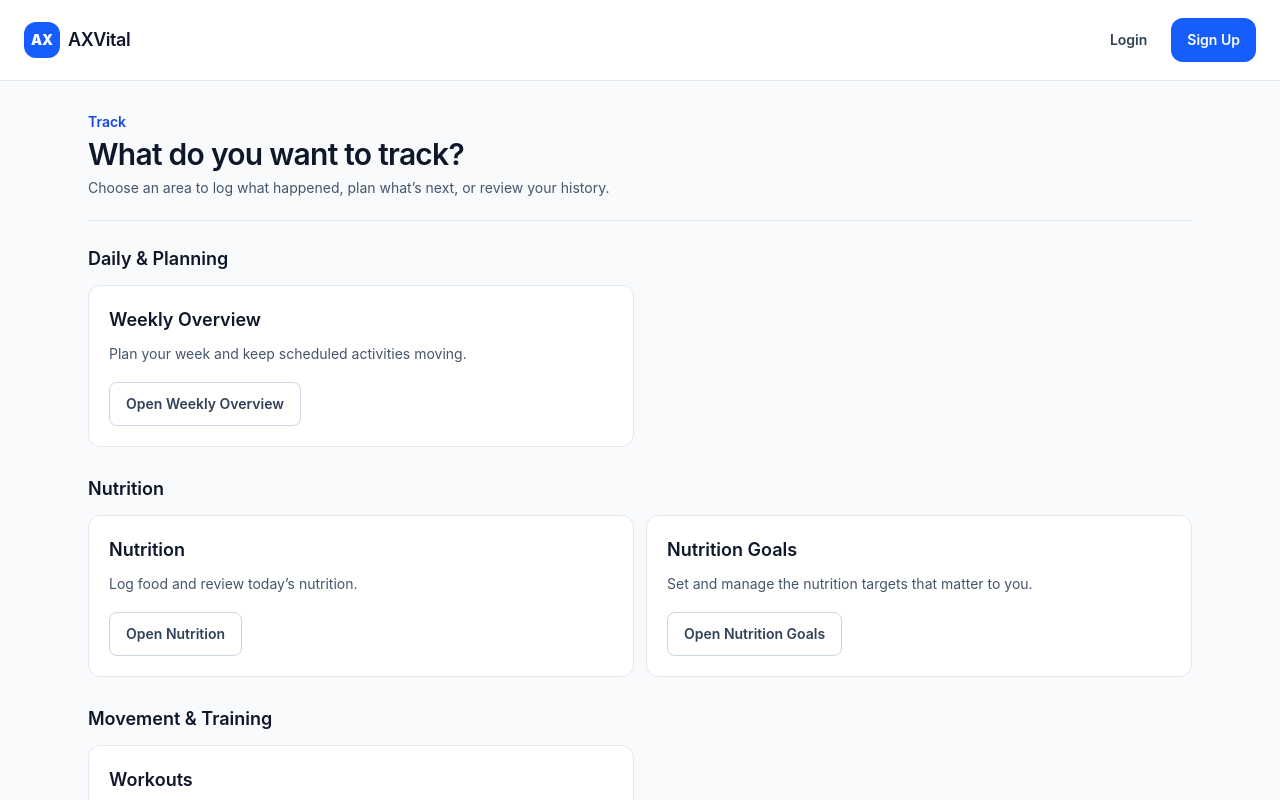
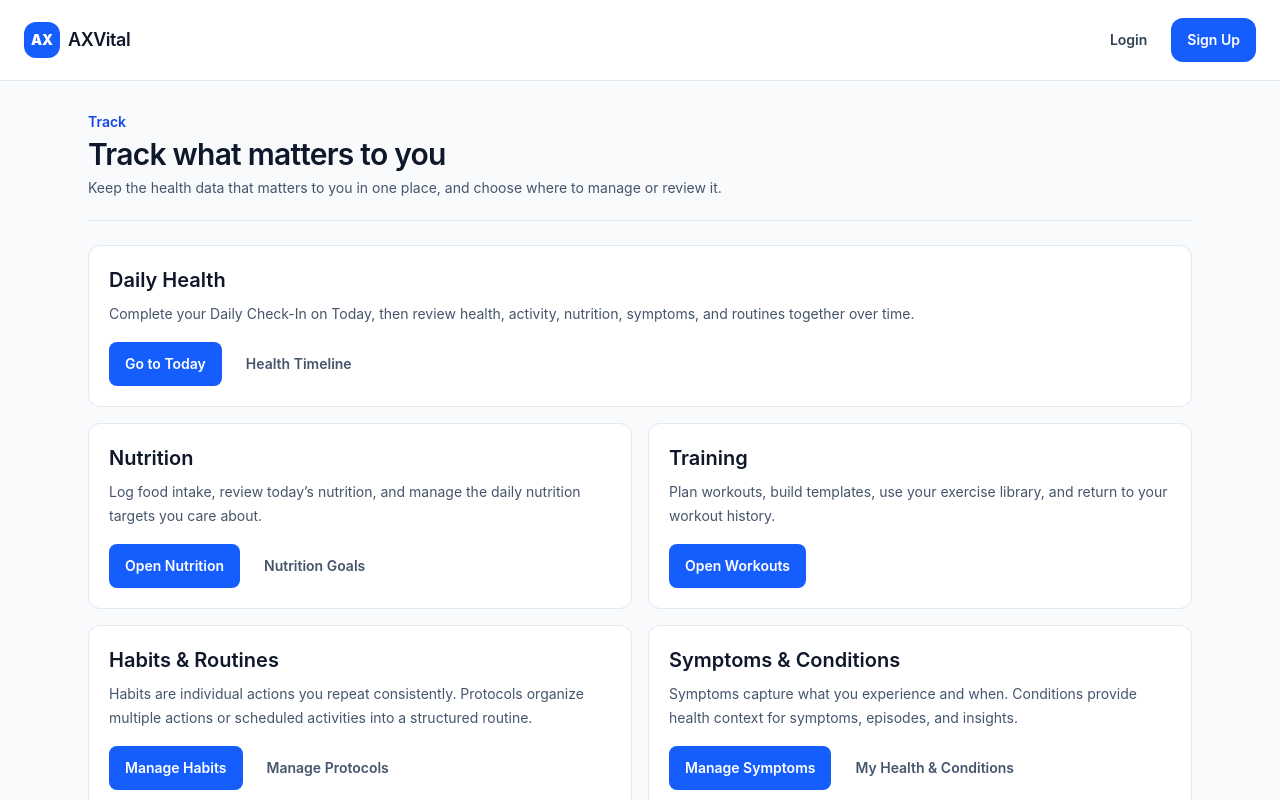
Before and after one commit to Anthony-Athens/axvital, a Next.js app: page /track in a window 1280 px wide. Shown: the top 800 px of the page. Built offline with nearby package versions, Linux system fonts and the light colour scheme; no server answers.

Commit message:
Shell Simplification Phase 2

```diff
--- a/app/track/page.tsx
+++ b/app/track/page.tsx
@@ -1,15 +1,34 @@
 import { ButtonLink, PageContainer, PageHeader, Surface } from "@/components/ui/design-system";
 
-const groups = [
-  { title: "Daily & Planning", items: [["Weekly Overview", "Plan your week and keep scheduled activities moving.", "/weekly-overview"]] },
-  { title: "Nutrition", items: [["Nutrition", "Log food and review today’s nutrition.", "/health/nutrition"], ["Nutrition Goals", "Set and manage the nutrition targets that matter to you.", "/health/nutrition/goals"]] },
-  { title: "Movement & Training", items: [["Workouts", "Plan sessions, train, and review your workout history.", "/workouts"]] },
-  { title: "Habits & Routines", items: [["Habits", "Build repeatable actions and track your progress.", "/habits"], ["Protocols", "Organize habits and activities around a focused plan.", "/protocols"]] },
-  { title: "Symptoms & Health Events", items: [["Symptoms", "Log symptoms and review their history over time.", "/health/symptoms"], ["Health Timeline", "See health, activity, nutrition, symptoms, and routines together.", "/health/timeline"], ["My Health", "Manage the conditions and health areas you are tracking.", "/health"]] },
-] as const;
+type TrackAreaProps = {
+  title: string;
+  description: string;
+  primary: { label: string; href: string };
+  secondary?: { label: string; href: string }[];
+  className?: string;
+};
+
+function TrackArea({ title, description, primary, secondary = [], className = "" }: TrackAreaProps) {
+  return <Surface className={`flex min-w-0 flex-col items-start ${className}`}>
+    <h2 className="text-xl font-semibold text-slate-900">{title}</h2>
+    <p className="mt-2 flex-1 text-sm leading-6 text-slate-600">{description}</p>
+    <div className="mt-4 flex w-full flex-wrap items-center gap-2">
+      <ButtonLink href={primary.href}>{primary.label}</ButtonLink>
+      {secondary.map((action) => <ButtonLink key={action.href} href={action.href} variant="tertiary">{action.label}</ButtonLink>)}
+    </div>
+  </Surface>;
+}
 
 export default function TrackPage() {
-  return <PageContainer><PageHeader eyebrow="Track" title="What do you want to track?" description="Choose an area to log what happened, plan what’s next, or review your history."/>
-    <div className="mt-6 space-y-7">{groups.map((group) => { const id = `track-${group.title.toLowerCase().replaceAll(/[^a-z]+/g, "-")}`; return <section key={group.title} aria-labelledby={id}><h2 id={id} className="text-lg font-semibold text-slate-900">{group.title}</h2><div className="mt-3 grid gap-3 sm:grid-cols-2">{group.items.map(([title, description, href]) => <Surface key={href} className="flex flex-col items-start"><h3 className="text-lg font-semibold text-slate-900">{title}</h3><p className="mt-2 flex-1 text-sm leading-6 text-slate-600">{description}</p><ButtonLink href={href} variant="secondary" className="mt-4">Open {title}</ButtonLink></Surface>)}</div></section>; })}</div>
+  return <PageContainer>
+    <PageHeader eyebrow="Track" title="Track what matters to you" description="Keep the health data that matters to you in one place, and choose where to manage or review it."/>
+    <div className="mt-6 grid min-w-0 gap-4 md:grid-cols-2">
+      <TrackArea title="Daily Health" description="Complete your Daily Check-In on Today, then review health, activity, nutrition, symptoms, and routines together over time." primary={{ label: "Go to Today", href: "/today" }} secondary={[{ label: "Health Timeline", href: "/health/timeline" }]} className="border-blue-200 bg-blue-50/60 md:col-span-2"/>
+      <TrackArea title="Nutrition" description="Log food intake, review today’s nutrition, and manage the daily nutrition targets you care about." primary={{ label: "Open Nutrition", href: "/health/nutrition" }} secondary={[{ label: "Nutrition Goals", href: "/health/nutrition/goals" }]}/>
+      <TrackArea title="Training" description="Plan workouts, build templates, use your exercise library, and return to your workout history." primary={{ label: "Open Workouts", href: "/workouts" }}/>
+      <TrackArea title="Habits & Routines" description="Habits are individual actions you repeat consistently. Protocols organize multiple actions or scheduled activities into a structured routine." primary={{ label: "Manage Habits", href: "/habits" }} secondary={[{ label: "Manage Protocols", href: "/protocols" }]}/>
+      <TrackArea title="Symptoms & Conditions" description="Symptoms capture what you experience and when. Conditions provide health context for symptoms, episodes, and insights." primary={{ label: "Manage Symptoms", href: "/health/symptoms" }} secondary={[{ label: "My Health & Conditions", href: "/health" }]}/>
+      <TrackArea title="Weekly Planning" description="See planned workouts, habits, protocols, and other scheduled activities across your week." primary={{ label: "View Weekly Overview", href: "/weekly-overview" }} className="md:col-span-2"/>
+    </div>
   </PageContainer>;
 }
```
Also changed, not shown: 1 other file (tests, documents, lock files or other folders).
